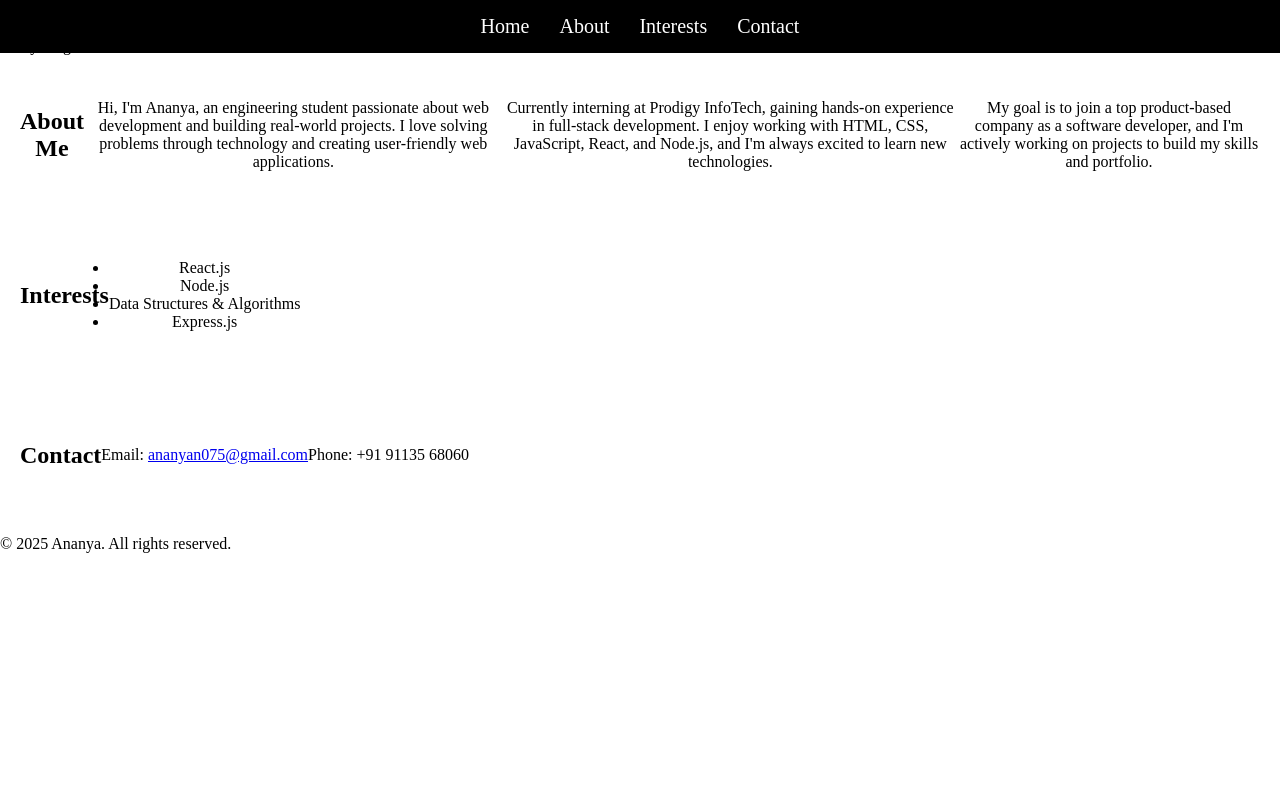
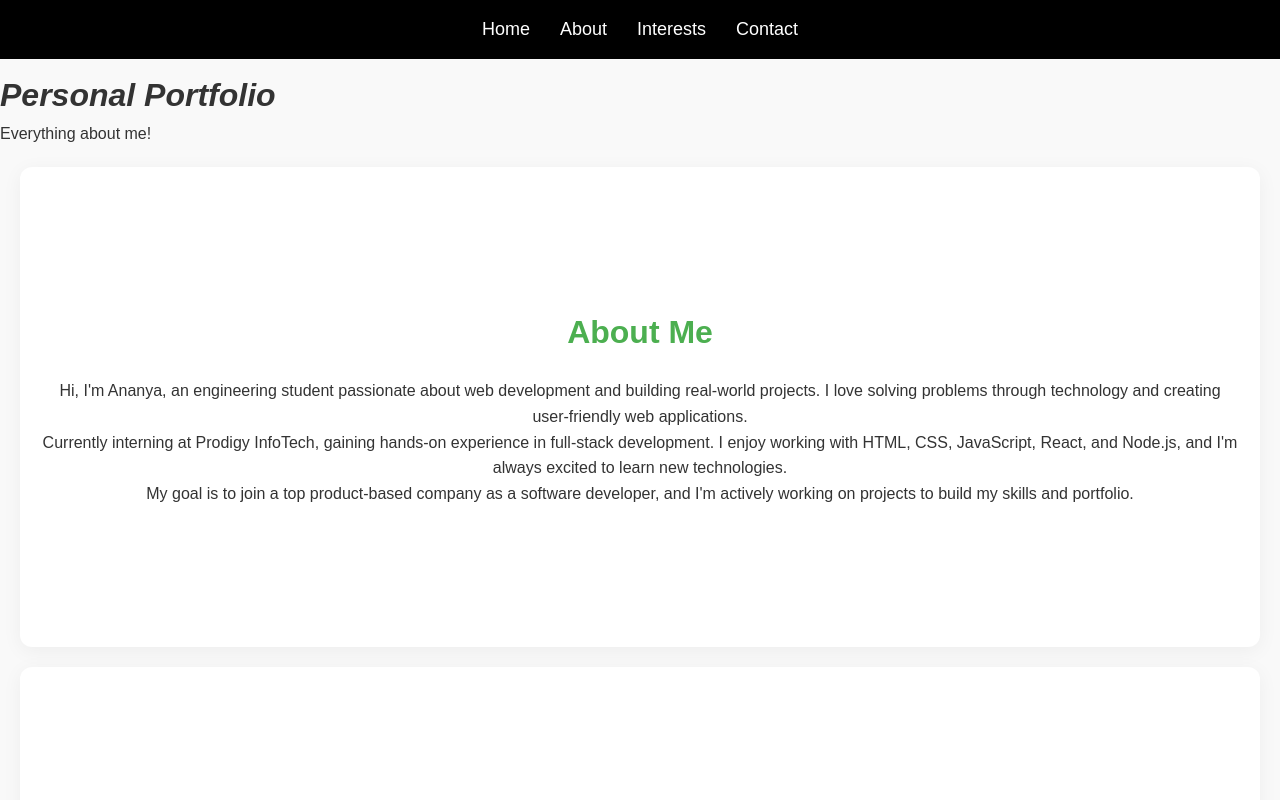
Before and after one commit to ananya57/PRODIGY_WD_01, a plain HTML site: page index.html in a window 1280 px wide. Shown: the top 800 px of the page. Drawn offline with Linux system fonts and the light colour scheme.

Commit message:
Update styles.css

```diff
--- a/styles.css
+++ b/styles.css
@@ -1,47 +1,103 @@
-*{
-    margin:0;
-    padding:0;
-    box-sizing:border-box;
+* {
+    margin: 0;
+    padding: 0;
+    box-sizing: border-box;
+}
+
+body {
+    font-family: 'Poppins', sans-serif;
+    background-color: #f9f9f9;
+    color: #333;
+    line-height: 1.6;
+    padding-top: 70px;
 }
 
 nav {
     position: fixed;
     top: 0;
     width: 100%;
-    background-color:black;
-    text-align:center;
+    background-color: black;
+    text-align: center;
     padding: 15px 0;
-    transition:background-color 0.3s;
+    z-index: 1000;
+    transition: background-color 0.3s, box-shadow 0.3s;
 }
 
-.scrolled {
-    background-color: grey;
+nav.scrolled {
+    background-color: #be822ff5;
+    box-shadow: 0 4px 8px rgba(0, 0, 0, 0.2);
 }
 
 nav ul {
     list-style: none;
     display: flex;
-   justify-content:center;
+    justify-content: center;
+    gap: 30px;
 }
 
 nav ul li a {
-    margin:0 15px;
+    text-decoration: none;
+    color: white;
+    font-size: 18px;
+    font-weight: 500;
+    transition: color 0.3s, transform 0.2s;
+    cursor: pointer;
 }
 
-nav ul li a{
-    text-decoration:none;
-    color: white;
-    font-size:20px;
-    transition:color 0.3s
+nav ul li a:hover {
+    color: orange;
+    transform: scale(1.05);
 }
 
-nav ul li a:hover{
-color:orange;
+section {
+    min-height: 60vh;
+    display: flex;
+    flex-direction: column;
+    justify-content: center;
+    align-items: center;
+    text-align: center;
+    padding: 60px 20px;
+    background-color: white;
+    margin: 20px;
+    border-radius: 12px;
+    box-shadow: 0 4px 20px rgba(0, 0, 0, 0.05);
 }
-section{
-   min-height:20vh;
-    display:flex;
-    align-items:center;
-    text-align:center;
-    padding:20px;
+
+section h1, section h2 {
+    color: #4CAF50;
+    margin-bottom: 20px;
+    font-size: 2rem;
 }
+
+#contact a {
+    color: #4CAF50;
+    text-decoration: underline;
+}
+
+footer {
+    text-align: center;
+    padding: 20px;
+    background-color: #333;
+    color: #fff;
+    margin-top: 40px;
+}
+
+@media (max-width: 768px) {
+    nav ul {
+        flex-direction: column;
+        gap: 15px;
+    }
+
+    nav ul li a {
+        font-size: 16px;
+    }
+
+    section {
+        margin: 10px;
+        padding: 40px 15px;
+    }
+
+    body {
+        padding-top: 90px;
+    }
+}
```
